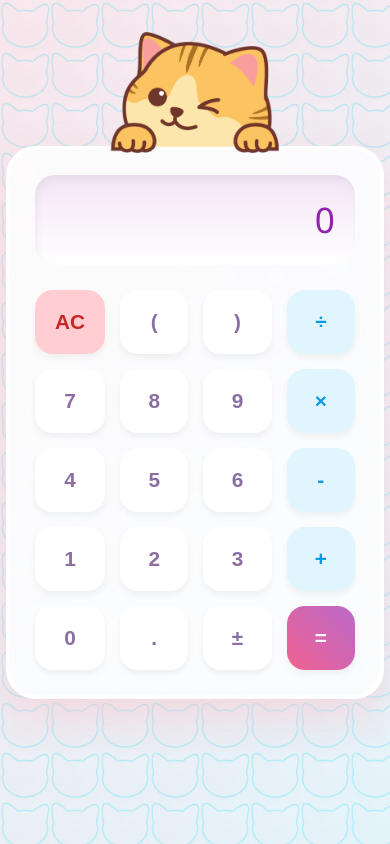
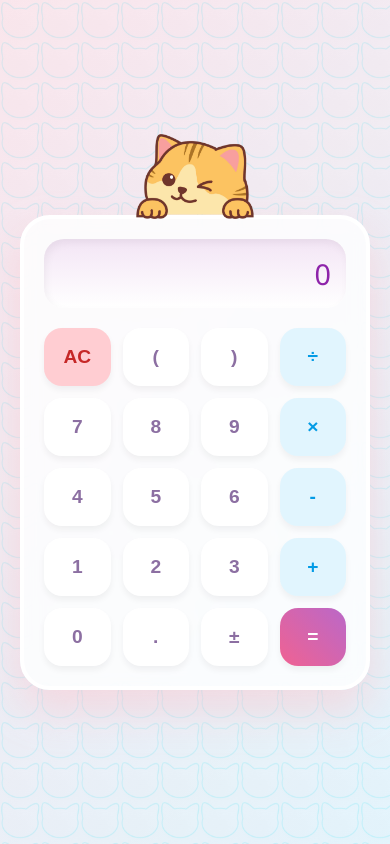
Before and after one commit to megdotdev/soft-precision, a plain HTML site: page index.html in a window 390 px wide. Drawn offline with Linux system fonts and the light colour scheme.

Commit message:
feat(ui): refactor CSS to mobile-first architecture and add touch optimization

```diff
--- a/index.html
+++ b/index.html
@@ -1,6 +1,7 @@
 <!DOCTYPE html>
 <html lang="en">
 <head>
+	<meta name="viewport" content="width=device-width, initial-scale=1.0">
     <meta charset="UTF-8">
     <title>My Kawaii Calculator ♡˖⁺‧₊⟡₊˚⊹</title>
     <link rel="stylesheet" href="style.css">
--- a/style.css
+++ b/style.css
@@ -1,12 +1,17 @@
+* {
+    box-sizing: border-box;
+}
+
 body {
     margin: 0;
-    height: 100vh;
+    min-height: 100vh;
     display: flex;
     justify-content: center;
     align-items: center;
     position: relative;
-    overflow: hidden;
+    overflow-x: hidden;
     background: linear-gradient(135deg, #fce4ec, #e1f5fe);
+    padding: 20px;
     font-family: 'Segoe UI', Tahoma, Geneva, Verdana, sans-serif;
 }
 
@@ -19,30 +24,44 @@ body::before {
     height: 100%;
 
     background-image: url('images/cat.png');
-    background-size: 50px 50px;
-    background-position: 0 0, 25px 25px;
-    opacity: 0.25;
+    background-size: 40px 40px;
+    opacity: 0.15;
     z-index: -1;
+    pointer-events: none;
 }
 
 .calculator {
     background-color: rgba(255, 255, 255, 0.8);
-    padding: 25px;
+    padding: 20px;
     border-radius: 30px;
     box-shadow: 0 20px 40px rgba(255, 182, 193, 0.4);
-    width: 320px;
+
+    width: 100%;
+    max-width: 350px;
+
     backdrop-filter: blur(10px);
     border: 4px solid #fff;
-	position: relative;
+    position: relative;
+    margin-top: 60px;
+}
+
+.calc-cat {
+    position: absolute;
+    top: -85px;
+    left: 50%;
+    transform: translateX(-50%);
+    width: 140px;
+    z-index: 10;
+    pointer-events: none;
 }
 
 .display {
     background: linear-gradient(to bottom, #f3e5f5, #ffffff);
     color: #8e24aa;
     text-align: right;
-    padding: 20px;
-    font-size: 2.2rem;
-    margin-bottom: 25px;
+    padding: 15px;
+    font-size: 1.8rem;
+    margin-bottom: 20px;
     border-radius: 20px;
     box-shadow: inset 2px 4px 8px rgba(0,0,0,0.05);
     min-height: 50px;
@@ -52,59 +71,61 @@ body::before {
 .buttons {
     display: grid;
     grid-template-columns: repeat(4, 1fr);
-    gap: 15px;
+    gap: 12px;
 }
 
 .btn {
     background-color: #ffffff;
     border: none;
     border-radius: 18px;
-    padding: 20px;
-    font-size: 1.3rem;
+    padding: 18px 5px;
+    font-size: 1.2rem;
     font-weight: 600;
     color: #8c6fa2;
     cursor: pointer;
     transition: all 0.2s ease;
     box-shadow: 0 4px 6px rgba(0,0,0,0.05);
-}
-
-.btn:hover {
-    background-color: #fce4ec;
-    transform: translateY(-2px);
-    box-shadow: 0 6px 12px rgba(255, 182, 193, 0.3);
+    touch-action: manipulation;
 }
 
 .btn:active {
-    transform: translateY(1px);
+    transform: translateY(2px);
+    box-shadow: none;
 }
 
-.operator {
-    background-color: #e1f5fe;
-    color: #039be5;
+.operator { background-color: #e1f5fe; color: #039be5; }
+.clear { background-color: #ffcdd2; color: #c62828; }
+.equal { background: linear-gradient(45deg, #f06292, #ba68c8); color: white; }
+
+@media (min-width: 768px) {
+    body::before {
+        background-size: 50px 50px;
+        opacity: 0.25;
+    }
+
+    .calculator {
+        padding: 25px;
+        max-width: 380px;
+    }
+
+    .calc-cat {
+        width: 200px;
+        top: -118px;
+    }
+
+    .display {
+        font-size: 2.2rem;
+        padding: 20px;
+    }
+
+    .btn {
+        padding: 20px;
+        font-size: 1.3rem;
+    }
+
+    .btn:hover {
+        background-color: #fce4ec;
+        transform: translateY(-2px);
+        box-shadow: 0 6px 12px rgba(255, 182, 193, 0.3);
+    }
 }
-
-.equal {
-    background: linear-gradient(45deg, #f06292, #ba68c8);
-    color: white;
-    grid-column: span 1;
-}
-
-.clear {
-    background-color: #ffcdd2;
-    color: #c62828;
-}
-
-.btn-zero {
-    grid-column: span 1;
-}
-
-
-.calc-cat {
-	position: absolute;
-	top: -118px;
-	left: 50%;
-	transform: translateX(-50%);
-	width: 200px;
-	z-index: 10;
-	pointer-events: none;
-}
```
